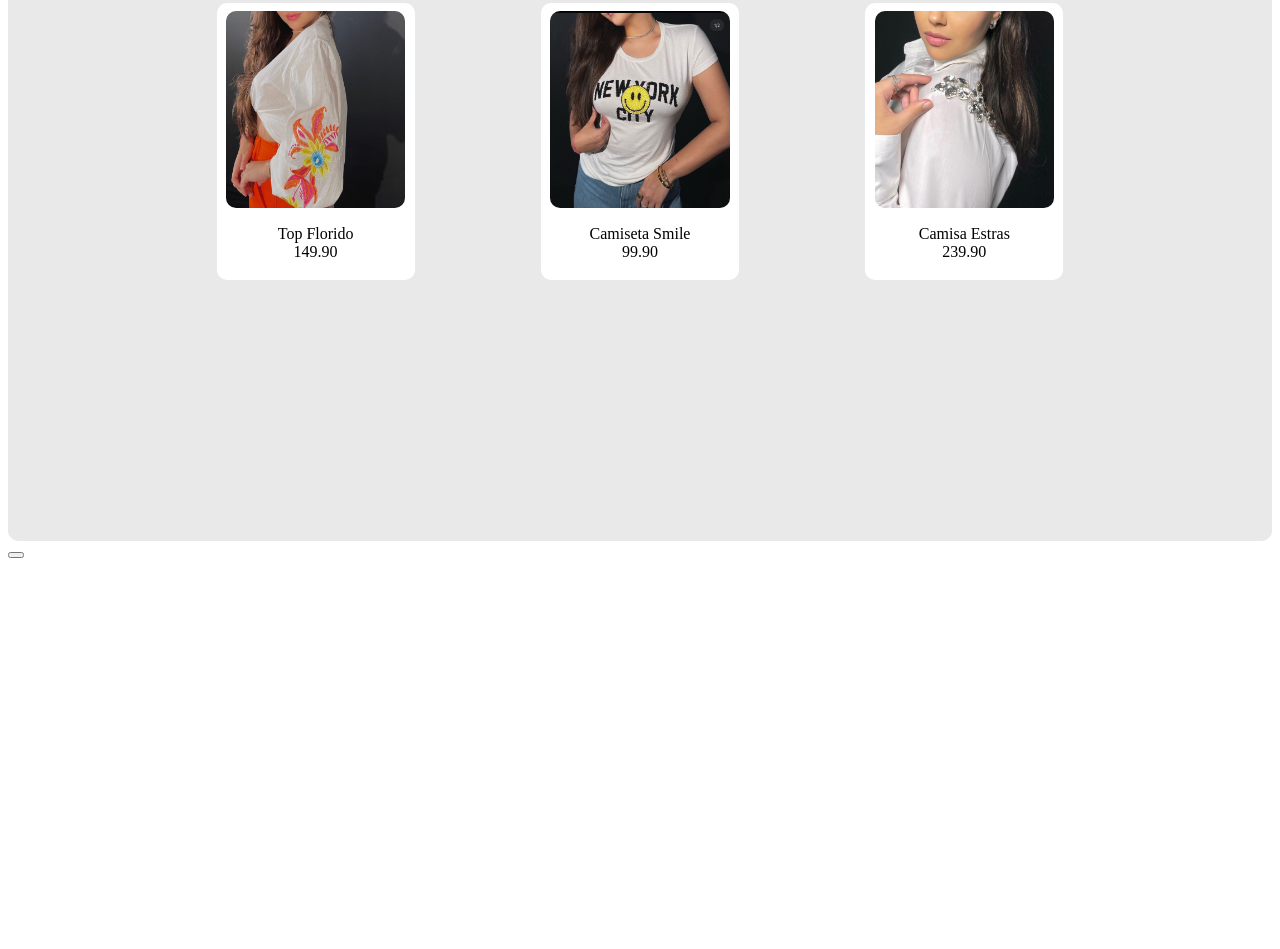
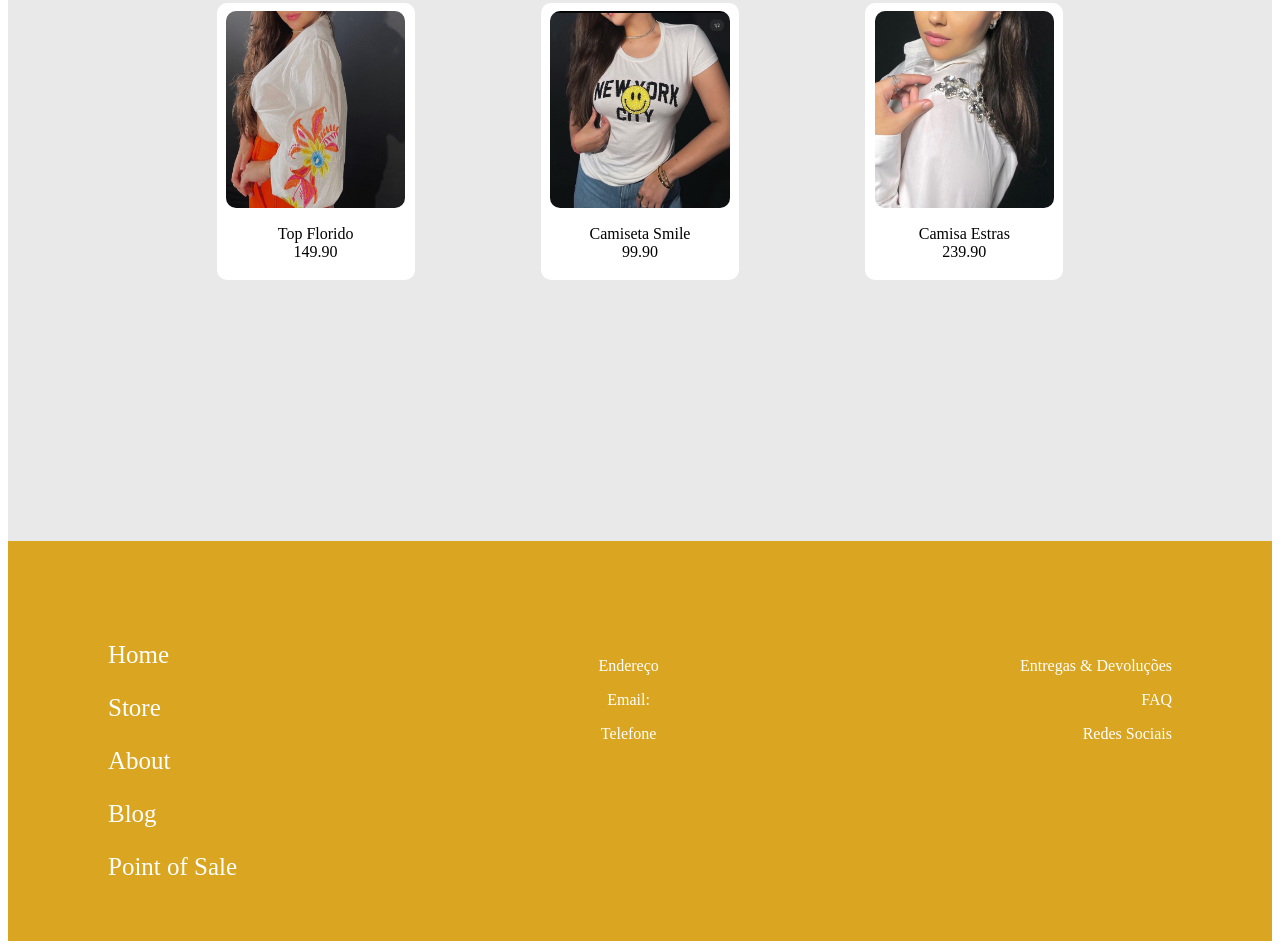
Before and after one commit to WesleyGCO/meucloset.shop-Frontend, a plain HTML site: page Frontend/html/index.html in a window 1280 px wide. Shown: the part 1967-2916 px from the top of the page. Before the commit the page ends 2534 px from the top, so only its background shows below. Drawn offline with Linux system fonts and the light colour scheme.

Commit message:
Criado sessão Rodapé

```diff
--- a/Frontend/css/style.css
+++ b/Frontend/css/style.css
@@ -109,7 +109,7 @@
 
 
     background: #E9E9E9;
-    border-radius: 10px;
+
 
 }
 
@@ -200,3 +200,30 @@
 .page-container.blur .page-overlay {
     display: block;
 }
+
+.rodape {
+    background-color: #DAA520;
+    padding: 100px;
+    height: 200px;
+    display: flex;
+    justify-content: space-between;
+}
+
+.rodape .esquerda {
+    text-align: left;
+    color: white;
+    margin-top: 0px;
+    font-size: 25px;
+}
+
+.rodape .centro {
+    text-align: center;
+    color: white;
+    margin-bottom: 10px;
+}
+
+.rodape .direita {
+    text-align: right;
+    color: white;
+    margin-bottom: 10px;
+}
--- a/Frontend/html/index.html
+++ b/Frontend/html/index.html
@@ -67,8 +67,30 @@
                     </div>
                 </div>
             </div>
-            <button class="botao_ver_mais_produtos_destaque"></button>
         </div>
+
+        <div class="rodape">
+            <div>
+              <p class="esquerda">Home</p>
+              <p class="esquerda">Store</p>
+              <p class="esquerda">About</p>
+              <p class="esquerda">Blog</p>
+              <p class="esquerda">Point of Sale</p>
+            </div>
+
+            <div>
+               <p class="centro">Endereço</p>
+               <p class="centro">Email:</p>
+               <p class="centro">Telefone</p>
+            </div>
+
+            <div>
+                <p class="direita">Entregas & Devoluções</p>
+                <p class="direita">FAQ</p>
+                <P class="direita">Redes Sociais</P>
+            </div>
+        </div>
+
 
         <!-- Menu lateral -->
         <div id="sidebar" class="sidebar">
```
